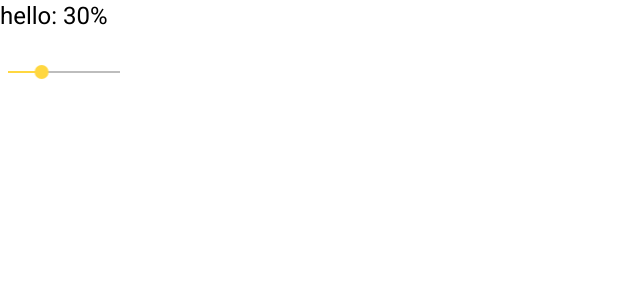
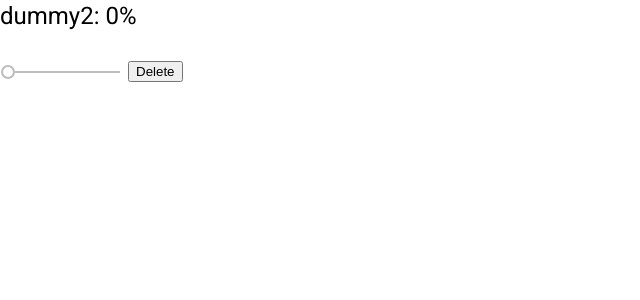
Before and after one commit to samgiz/goal_satisfaction_tracker, an Angular app: page / in a window 1280 px wide. Shown: the top 300 px of the page, without its empty margins (0-640 px from the left). Built offline with nearby package versions, Linux system fonts and the light colour scheme.

Commit message:
Load goals from local file

```diff
--- a/src/app/app.module.ts
+++ b/src/app/app.module.ts
@@ -1,5 +1,6 @@
 import { BrowserModule } from '@angular/platform-browser';
 import { NgModule } from '@angular/core';
+import { HttpClientModule } from '@angular/common/http'
 
 import { AppRoutingModule } from './app-routing.module';
 import { AppComponent } from './app.component';
@@ -12,14 +13,14 @@ import { MatSliderModule } from '@angular/material/slider';
   declarations: [
     AppComponent,
     GoalComponent,
-    GoalSectionComponent,
     GoalSectionComponent
   ],
   imports: [
     BrowserModule,
     AppRoutingModule,
     BrowserAnimationsModule,
-    MatSliderModule
+    MatSliderModule,
+    HttpClientModule
   ],
   providers: [],
   bootstrap: [AppComponent]
--- a/src/app/components/goal-section/goal-section.component.html
+++ b/src/app/components/goal-section/goal-section.component.html
@@ -1,2 +1,2 @@
-<app-goal *ngFor="let goal of goals" [goal]="goal">
+<app-goal *ngFor="let goal of dummy_goal.subgoals" [goal]="goal">
 </app-goal>
--- a/src/app/components/goal-section/goal-section.component.ts
+++ b/src/app/components/goal-section/goal-section.component.ts
@@ -8,10 +8,19 @@ import { GoalService } from '../../services/goal.service'
   styleUrls: ['./goal-section.component.css']
 })
 export class GoalSectionComponent implements OnInit {
-  goals: Goal[]
-  constructor(private goalService: GoalService){ }
+  dummy_goal: Goal
+  constructor(private goalService: GoalService){
+    this.dummy_goal = {
+      title: "dummy",
+      value: 0,
+      subgoals: [],
+      enabled: true
+    }
+  }
   ngOnInit(){
-    this.goals = this.goalService.getGoals()
+    this.goalService.getGoals().subscribe(goals => {
+      if(goals)this.dummy_goal = goals
+    })
   }
 
 }
--- a/src/app/components/goal/goal.component.html
+++ b/src/app/components/goal/goal.component.html
@@ -1,2 +1,9 @@
 <h1>{{goal.title}}: {{goal.value}}%</h1>
-<mat-slider min="0" max="100" step="5" value={{goal.value}} disabled={{!goal.enabled}}></mat-slider>
+<mat-slider
+  min="0"
+  max="100"
+  step="5"
+  value={{goal.value}}
+  disabled={{!goal.enabled}} (input)="onInputChange($event)"
+></mat-slider>
+<button (click)="deleteGoal()">Delete</button>
--- a/src/app/components/goal/goal.component.ts
+++ b/src/app/components/goal/goal.component.ts
@@ -1,5 +1,5 @@
 import { Component, OnInit, Input } from '@angular/core';
-import { MatSliderModule } from '@angular/material/slider';
+import { MatSliderChange } from '@angular/material/slider';
 import { Goal } from '../../models/Goal'
 
 @Component({
@@ -13,4 +13,12 @@ export class GoalComponent implements OnInit {
 
   ngOnInit(): void {
   }
+  onInputChange(event: MatSliderChange) {
+    // Set the label to the appropriate value
+    this.goal.value = event.value;
+    // TODO: send the updated value to the server? Possibly want to do that every n seconds instead to reduce number of requests (or after n seconds of inactivity)
+  }
+  deleteGoal() {
+
+  }
 }
--- a/src/app/services/goal.service.ts
+++ b/src/app/services/goal.service.ts
@@ -1,20 +1,16 @@
 import { Injectable } from '@angular/core';
+import { Observable } from 'rxjs'
+import { HttpClient, HttpHeaders } from '@angular/common/http'
+import { Goal } from '../models/Goal'
 
 @Injectable({
   providedIn: 'root'
 })
 export class GoalService {
+  goalsUrl: string = './assets/goal_info.json'
+  constructor(private http:HttpClient) { }
 
-  constructor() { }
-
-  getGoals(){
-    return [
-      {
-        title: "hello",
-        value: 30,
-        subgoals: [],
-        enabled: true
-      }
-    ]
+  getGoals():Observable<Goal>{
+    return this.http.get<Goal>(this.goalsUrl)
   }
 }
--- /dev/null
+++ b/src/assets/goal_info.json
@@ -0,0 +1,13 @@
+{
+  "name": "dummy",
+  "value": 0,
+  "enabled": false,
+  "subgoals": [
+    {
+      "title": "dummy2",
+      "value": 0,
+      "enabled": true,
+      "subgoals": []
+    }
+  ]
+}
```
